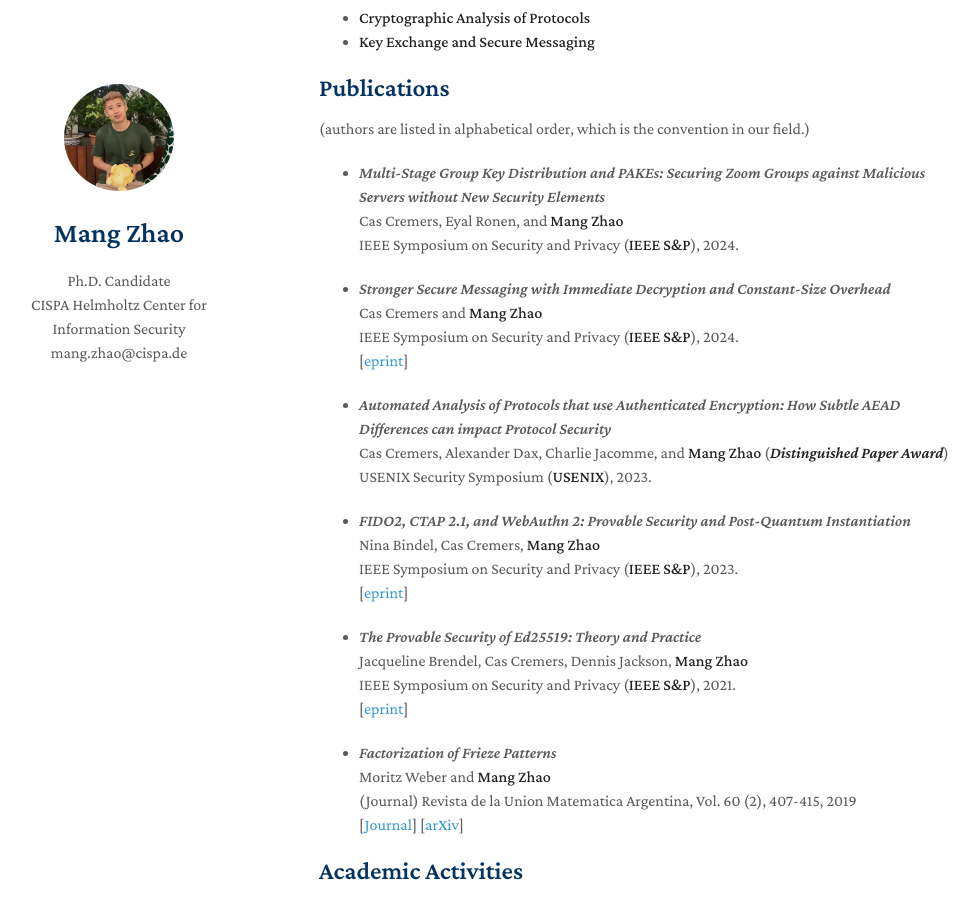
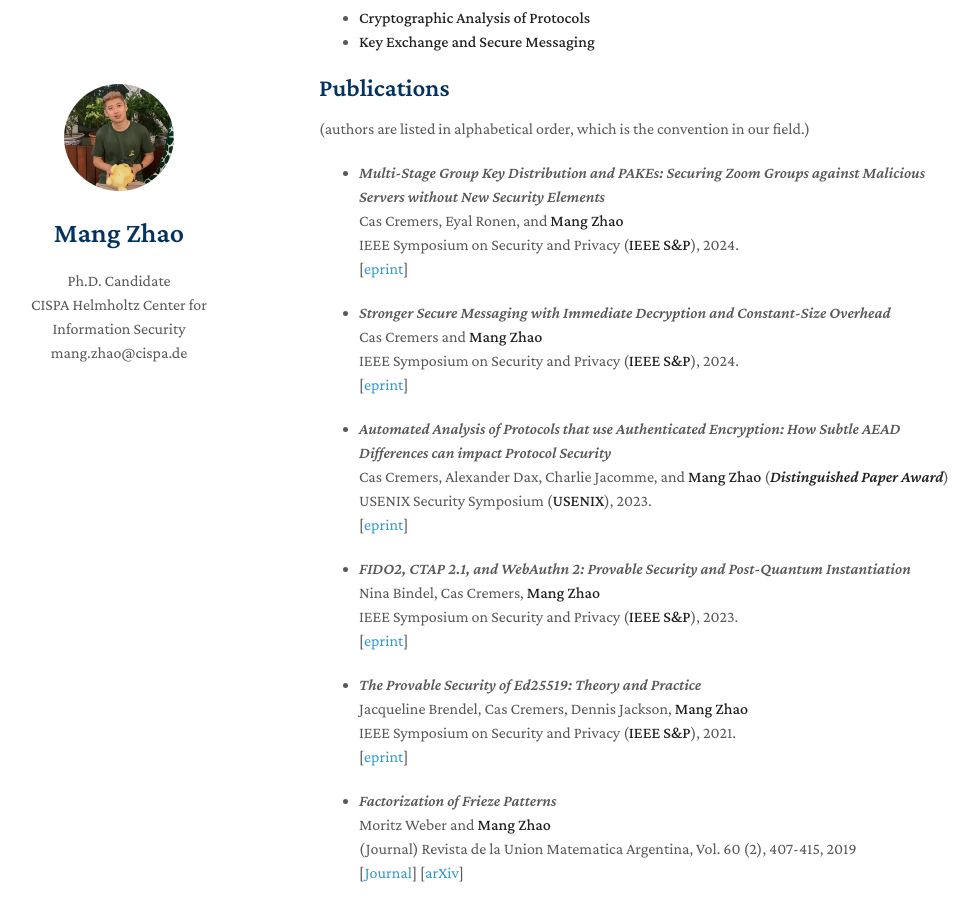
Before and after one commit to 422256579/myHomepage, a Jekyll site: the page built from index.md, in a window 1280 px wide and 900 px high, scrolled down 438 px. Shown: the whole window, without its empty margins (151-1130 px from the left). Built offline with Jekyll 4.4.1, drawn with Linux system fonts in a browser that asks for light colours; nearby versions of some CDN libraries; a style sheet for code colours, icons or effects is not loaded.

Commit message:
Update index.md

```diff
--- a/index.md
+++ b/index.md
@@ -25,6 +25,8 @@ If you have any suitable positions for me, please contact me [mang.zhao@cispa.de
   Cas Cremers, Eyal Ronen, and **Mang Zhao**
   <br>
   IEEE Symposium on Security and Privacy (**IEEE S&P**), 2024.
+  <br>
+  [[eprint](https://eprint.iacr.org/2023/1243)]
 
 - *Stronger Secure Messaging with Immediate Decryption and Constant-Size Overhead*
   <br>
@@ -39,6 +41,8 @@ If you have any suitable positions for me, please contact me [mang.zhao@cispa.de
   Cas Cremers, Alexander Dax, Charlie Jacomme, and **Mang Zhao** (***Distinguished Paper Award***)
   <br>
   USENIX Security Symposium (**USENIX**), 2023.
+  <br>
+  [[eprint](https://eprint.iacr.org/2023/1246)]
 
 - *FIDO2, CTAP 2.1, and WebAuthn 2: Provable Security and Post-Quantum Instantiation*
   <br>
```
